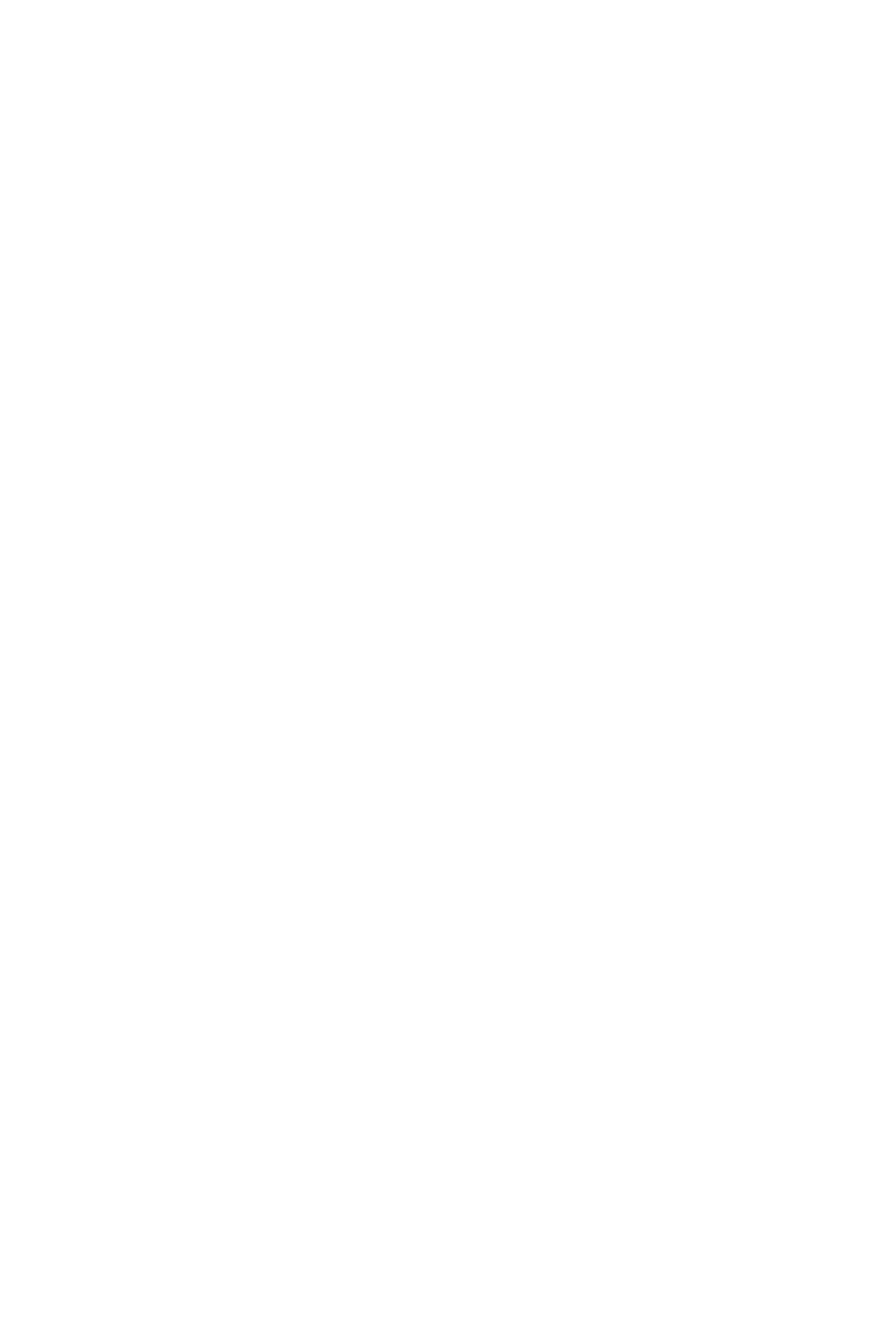
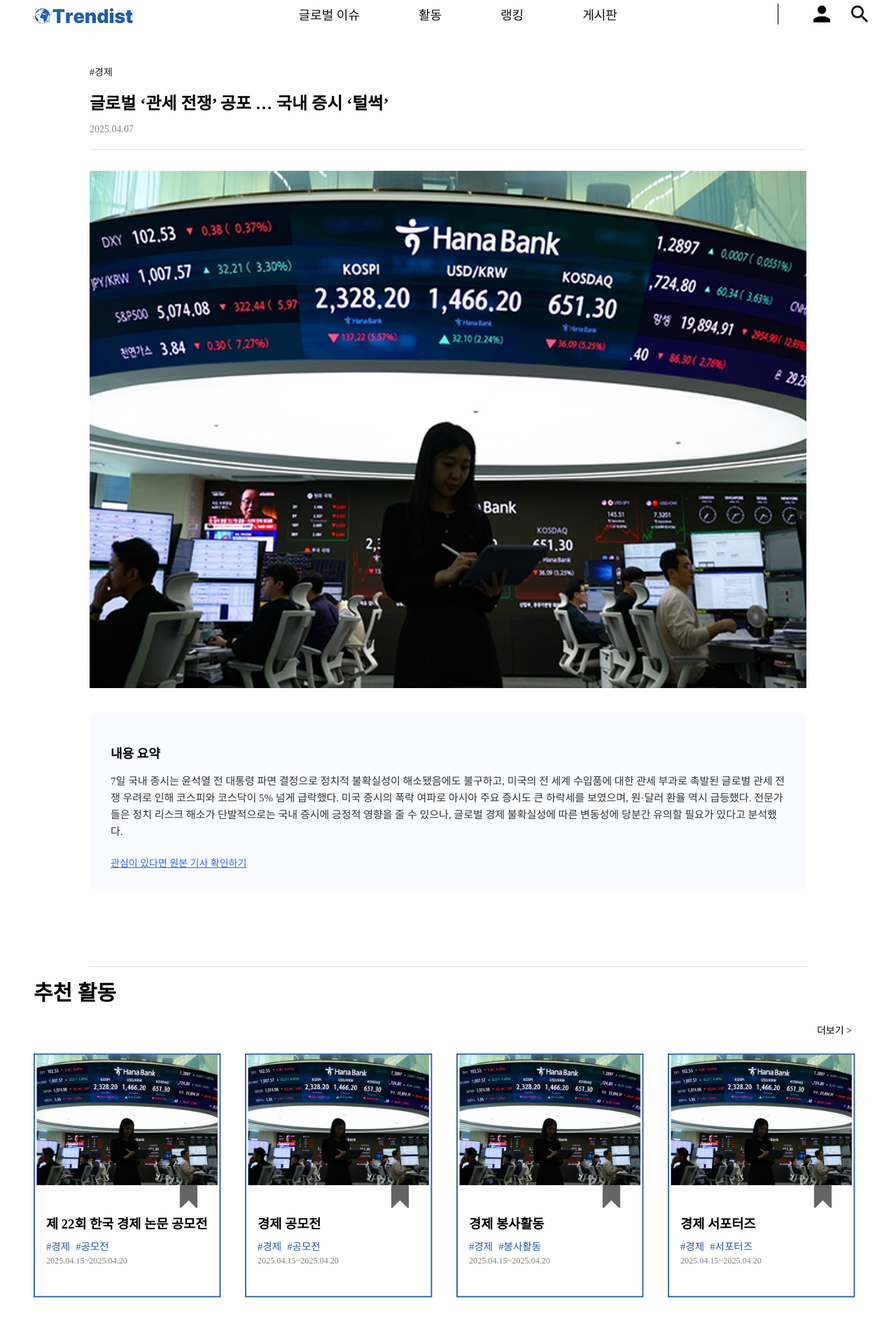
Before and after one commit to HIGHFIVE-SW/HIGHFIVE-FE, a React (Create React App) app: page /global-issue/1 in a window 1280 px wide. Before the commit this address had no page. Shown: the part 20-1940 px from the top of the page at 70% size. Before the commit the page ends 800 px from the top, so only its background shows below. Built offline with nearby package versions, Linux system fonts and the light colour scheme.

Commit message:
feat:검색어 결과 레이아웃 구현과 메인페이지 수정

```diff
--- a/src/components/IssueCard.jsx
+++ b/src/components/IssueCard.jsx
@@ -1,15 +1,18 @@
 import React from 'react';
 import styled from 'styled-components';
 
-export default function IssueCard({ title, tag, image, bookmarked, onToggle }) {
+export default function IssueCard({ title, tag, image, bookmarked, onToggle, onClick }) {
     return (
-    <Card>
+      <Card onClick={onClick}>
       <ImageWrapper>
         <IssueImage src={image} alt="이슈 이미지" />
         <BookmarkIcon
           src={bookmarked ? require('../assets/images/main/BookmarkFilledButton.png') : require('../assets/images/main/BookmarkButton.png')}
           alt="북마크"
-          onClick={onToggle}
+          onClick={(e) => {
+            e.stopPropagation();
+            onToggle();
+          }}
         />
       </ImageWrapper>
       <p className="issue-title">{title}</p>
--- /dev/null
+++ b/src/pages/GlobalIssueDetailPage.jsx
@@ -0,0 +1,211 @@
+import React from 'react';
+import styled from 'styled-components';
+import MainNav from '../layout/MainNav';
+import Footer from '../layout/Footer';
+import ActivityCard from '../components/activity/ActivityCard';
+import sampleImage from '../assets/images/main/ic_IssueCardSample.png';
+
+const dummyActivities = [
+  {
+    id: 1,
+    title: '제 22회 한국 경제 논문 공모전',
+    tags: ['#경제', '#공모전'],
+    date: '2025.04.15~2025.04.20',
+    image: sampleImage,
+    bookmarked: false,
+  },
+  {
+    id: 2,
+    title: '경제 공모전',
+    tags: ['#경제', '#공모전'],
+    date: '2025.04.15~2025.04.20',
+    image: sampleImage,
+    bookmarked: false,
+  },
+  {
+    id: 3,
+    title: '경제 봉사활동',
+    tags: ['#경제', '#봉사활동'],
+    date: '2025.04.15~2025.04.20',
+    image: sampleImage,
+    bookmarked: false,
+  },
+  {
+    id: 4,
+    title: '경제 서포터즈',
+    tags: ['#경제', '#서포터즈'],
+    date: '2025.04.15~2025.04.20',
+    image: sampleImage,
+    bookmarked: false,
+  },
+];
+
+export default function GlobalIssueDetailPage() {
+  return (
+    <PageWrapper>
+      <MainNav />
+      <ContentWrapper>
+        <Label>#경제</Label>
+        <Title>글로벌 ‘관세 전쟁’ 공포 … 국내 증시 ‘털썩’</Title>
+        <Date>2025.04.07</Date>
+        <Divider />
+        <MainImage src={sampleImage} alt="이슈 이미지" />
+        <SummarySection>
+          <SummaryTitle>내용 요약</SummaryTitle>
+          <SummaryText>
+            7일 국내 증시는 윤석열 전 대통령 파면 결정으로 정치적 불확실성이 해소됐음에도 불구하고,
+            미국의 전 세계 수입품에 대한 관세 부과로 촉발된 글로벌 관세 전쟁 우려로 인해 코스피와
+            코스닥이 5% 넘게 급락했다. 미국 증시의 폭락 여파로 아시아 주요 증시도 큰 하락세를
+            보였으며, 원·달러 환율 역시 급등했다. 전문가들은 정치 리스크 해소가 단발적으로는
+            국내 증시에 긍정적 영향을 줄 수 있으나, 글로벌 경제 불확실성에 따른 변동성에
+            당분간 유의할 필요가 있다고 분석했다.
+          </SummaryText>
+          <OriginalLink href="#">관심이 있다면 원본 기사 확인하기</OriginalLink>
+        </SummarySection>
+
+        <RecommendWrapper>
+        <Divider />
+          <RecommendCardsHeader>
+            <RecommendTitle>추천 활동</RecommendTitle>
+            <MoreLink href="#">더보기 &gt;</MoreLink>
+          </RecommendCardsHeader>
+          <RecommendCards>
+            {dummyActivities.map((activity) => (
+              <CardWrapper key={activity.id}>
+                <ActivityCard
+                  title={activity.title}
+                  tags={activity.tags}
+                  date={activity.date}
+                  image={activity.image}
+                  bookmarked={activity.bookmarked}
+                  onToggle={() => {}}
+                />
+              </CardWrapper>
+            ))}
+          </RecommendCards>
+        </RecommendWrapper>
+      </ContentWrapper>
+      <Footer />
+    </PageWrapper>
+  );
+}
+
+const PageWrapper = styled.div`
+  display: flex;
+  flex-direction: column;
+`;
+
+const ContentWrapper = styled.div`
+  max-width: 1024px;
+  margin: 40px auto;
+  padding: 0 20px;
+`;
+
+const Label = styled.div`
+  color: #1a1a1a;
+  font-size: 14px;
+  font-weight: 500;
+  margin-bottom: 12px;
+`;
+
+const Title = styled.h1`
+  font-size: 24px;
+  font-weight: 700;
+  margin-bottom: 8px;
+`;
+
+const Date = styled.p`
+  font-size: 14px;
+  color: #888;
+  margin-bottom: 20px;
+`;
+
+const Divider = styled.hr`
+  border: none;
+  border-top: 1px solid #ddd;
+  margin-bottom: 30px;
+  widTh: 100%;
+`;
+
+const MainImage = styled.img`
+  width: 100%;
+  height: auto;
+  margin-bottom: 30px;
+`;
+
+const SummarySection = styled.div`
+  background-color: #f9fbff;
+  padding: 30px;
+  border-radius: 10px;
+  margin-bottom: 60px;
+`;
+
+const SummaryTitle = styled.h2`
+  font-size: 18px;
+  font-weight: 700;
+  margin-bottom: 16px;
+`;
+
+const SummaryText = styled.p`
+  font-size: 15px;
+  color: #333;
+  line-height: 1.6;
+  margin-bottom: 12px;
+`;
+
+const OriginalLink = styled.a`
+  display: inline-block;
+  font-size: 14px;
+  color: #2764ff;
+  margin-top: 10px;
+  text-decoration: underline;
+  cursor: pointer;
+`;
+
+const RecommendWrapper = styled.div`
+  padding: 40px 0 40px 0;
+`;
+
+const RecommendCardsHeader = styled.div`
+  display: flex;
+  justify-content: space-between;
+  align-items: center;
+  margin-bottom: 24px;
+`;
+
+const RecommendTitle = styled.h3`
+  font-size: 30px;
+  font-weight: 700;
+  margin-top: -30px;
+  margin-left: -80px;
+
+`;
+
+const MoreLink = styled.a`
+  font-size: 14px;
+  color: #000;
+  cursor: pointer;
+  text-decoration: none;
+  margin-right: -65px;
+  margin-top: 50px;
+
+  &:hover {
+    text-decoration: underline;
+  }
+`;
+
+const RecommendCards = styled.div`
+  display: grid;
+  grid-template-columns: repeat(4, 1fr);
+  gap: 5px;
+  width: 100%;
+  max-width: 1540px;
+  margin-left: -80px;
+`;
+
+const CardWrapper = styled.div`
+  transform: scale(0.9);
+  transform-origin: top left;
+  width: fit-content;
+  zoom: 0.9;
+`;
--- a/src/pages/GlobalIssuePage.jsx
+++ b/src/pages/GlobalIssuePage.jsx
@@ -2,7 +2,7 @@
 import styled from 'styled-components';
 import MainNav from '../layout/MainNav';
 import Footer from '../layout/Footer';
-import { useLocation } from 'react-router-dom';
+import { useLocation, useNavigate } from 'react-router-dom';
 import IssueCard from '../components/IssueCard';
 import CategoryFilter from '../components/common/CategoryFilter';
 import usePagination from '../hooks/usePagination';
@@ -38,7 +38,6 @@
   })),
 ];
 
-
 export default function GlobalIssuePage() {
   const [activeCategory, setActiveCategory] = useState('전체');
   const [bookmarkedIds, setBookmarkedIds] = useState([]);
@@ -46,6 +45,8 @@
 
   const location = useLocation();
   const query = new URLSearchParams(location.search).get('query');
+
+  const navigate = useNavigate();
 
   useEffect(() => {
     if (query) setActiveCategory(query);
@@ -96,6 +97,7 @@
             image={item.image}
             bookmarked={bookmarkedIds.includes(item.id)}
             onToggle={() => toggleBookmark(item.id)}
+            onClick={() => navigate(`/global-issue/${item.id}`)}
           />
         ))}
       </IssueGrid>
--- a/src/routes/Route.jsx
+++ b/src/routes/Route.jsx
@@ -10,6 +10,7 @@
 import MoreActivityPage from '../pages/MoreActivityPage';
 import ReviewBoardPage from '../pages/board/ReviewBoardPage';
 import MainPage from '../pages/Mainpage';
+import GlobalIssueDetailPage from '../pages/GlobalIssueDetailPage';
 
 export default function AppRoutes() {
   return (
@@ -23,6 +24,7 @@
       <Route path="/search" element={<SearchResultPage />} />
       <Route path="/more/global" element={<MoreGlobalPage />} />
       <Route path="/more/activity" element={<MoreActivityPage />} />
+      <Route path="/global-issue/:id" element={<GlobalIssueDetailPage />} />
       <Route path="/board/review" element={<ReviewBoardPage />} />
     </Routes>
   );
```
